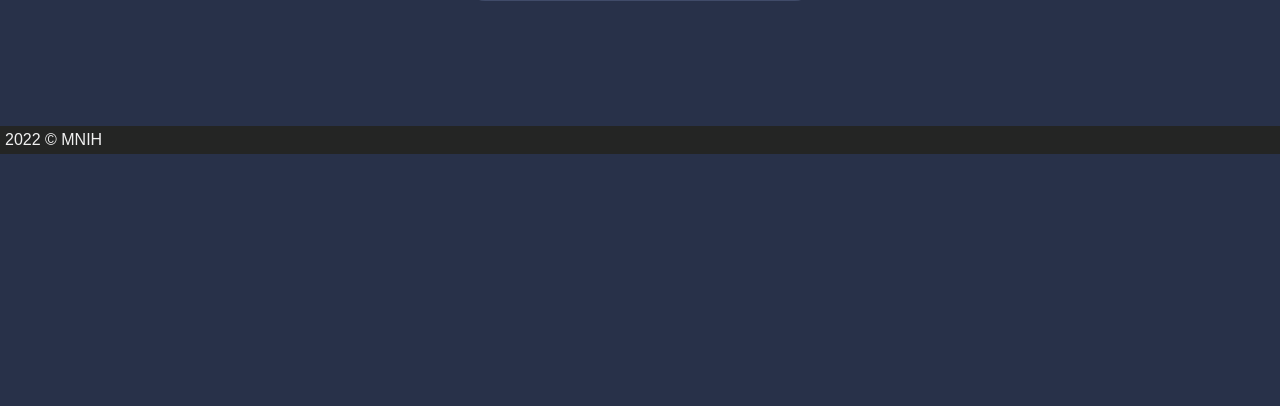
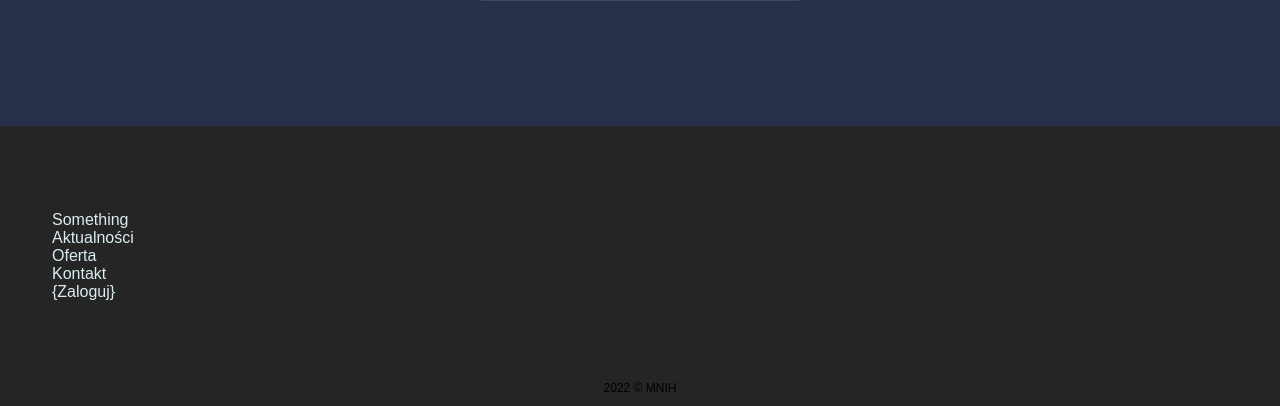
Before and after one commit to mnih1/loginphp, a PHP site: page /zaloguj.php in a window 1280 px wide. Shown: the part 674-1080 px from the top of the page. Before the commit the page ends 828 px from the top, so only its background shows below. Run offline with PHP 8.4, Linux system fonts and the light colour scheme.

Commit message:
started footer + repair problems and more

```diff
--- a/assets/css/sass/_footer.sass
+++ b/assets/css/sass/_footer.sass
@@ -1,10 +1,6 @@
 footer
     width: 100%
-<<<<<<< HEAD
-    height: 350px
-    background-color: #242526
-=======
-    height: 45vh
+    height: 35vh
     background-color: #242524
     color: #f1f1f1
     padding: 5px
@@ -13,10 +9,15 @@ footer
         width: 100%
         height: calc( 100% - 20px )
         @include center
+        padding: 25px
         justify-content: space-between !important
 
         .box
             width: calc( 100% / 4 - 10px )
+            display: flex
+            flex-direction: column
+            padding: 7px
+            margin: 15px
 
     .copyright
         width: 100%
@@ -24,4 +25,3 @@ footer
         color: black
         text-align: center
         font-size: 12px
->>>>>>> 24b947fdacbbd23841eb95cbed82eaf2e7aae42a
--- a/assets/css/sass/main.css
+++ b/assets/css/sass/main.css
@@ -71,11 +71,7 @@
 
 footer {
   width: 100%;
-<<<<<<< HEAD
-  height: 350px;
-  background-color: #242526;
-=======
-  height: 45vh;
+  height: 35vh;
   background-color: #242524;
   color: #f1f1f1;
   padding: 5px;
@@ -86,10 +82,15 @@ footer .main {
   display: flex;
   justify-content: center;
   align-items: center;
+  padding: 25px;
   justify-content: space-between !important;
 }
 footer .main .box {
   width: calc(25% - 10px);
+  display: flex;
+  flex-direction: column;
+  padding: 7px;
+  margin: 15px;
 }
 footer .copyright {
   width: 100%;
@@ -103,7 +104,6 @@ footer .copyright {
   width: 100%;
   height: 70vh;
   font-size: 70px;
->>>>>>> 24b947fdacbbd23841eb95cbed82eaf2e7aae42a
 }
 
 body {
--- a/assets/css/sass/main.sass
+++ b/assets/css/sass/main.sass
@@ -18,10 +18,7 @@
 
 @import '_form.sass'
 @import '_footer.sass'
-<<<<<<< HEAD
-=======
 @import '_content.sass'
->>>>>>> 24b947fdacbbd23841eb95cbed82eaf2e7aae42a
 
 body
     background-color: #283149
--- a/index.php
+++ b/index.php
@@ -5,7 +5,7 @@
     <meta http-equiv="X-UA-Compatible" content="IE=edge">
     <meta name="viewport" content="width=device-width, initial-scale=1.0">
 
-    <link rel="stylesheet" href="./assets/css/sass/main.css">
+    <link rel="stylesheet" href="./assets/css/sass/main.css?v=<?php echo time(); ?>">
     <link href="https://unpkg.com/aos@2.3.1/dist/aos.css" rel="stylesheet">
 
     <title>Main Site</title>
--- a/zaloguj.php
+++ b/zaloguj.php
@@ -51,9 +51,13 @@
     </div>
 
     <footer>
-
+        <div class="main">
             <div class="box">
-
+                <a href="">Something</a>
+                <a href="">Aktualności</a>
+                <a href="">Oferta</a>
+                <a href="">Kontakt</a>
+                <a href="">{Zaloguj}</a>
             </div>
             <div class="box">
 
@@ -64,11 +68,10 @@
             <div class="box">
 
             </div>
-
-    <div class="copy">
+        </div>
+        <div class="copyright">
             2022 &copy; MNIH
         </div>
-
     </footer>
 
 <script src="https://unpkg.com/aos@2.3.1/dist/aos.js"></script>
```
Also changed, not shown: 1 other file. Lines whose indentation alone changed are shown as unchanged.
